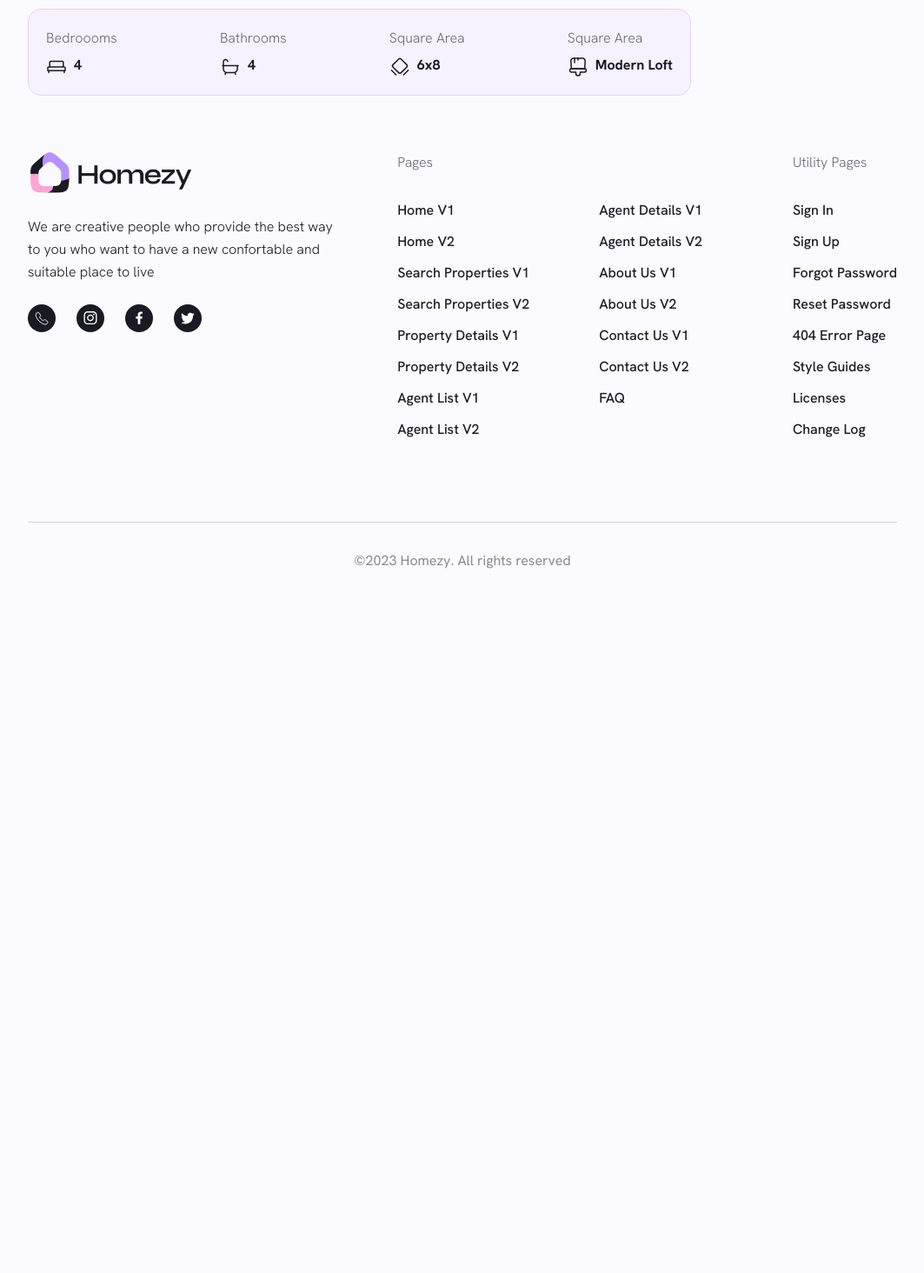
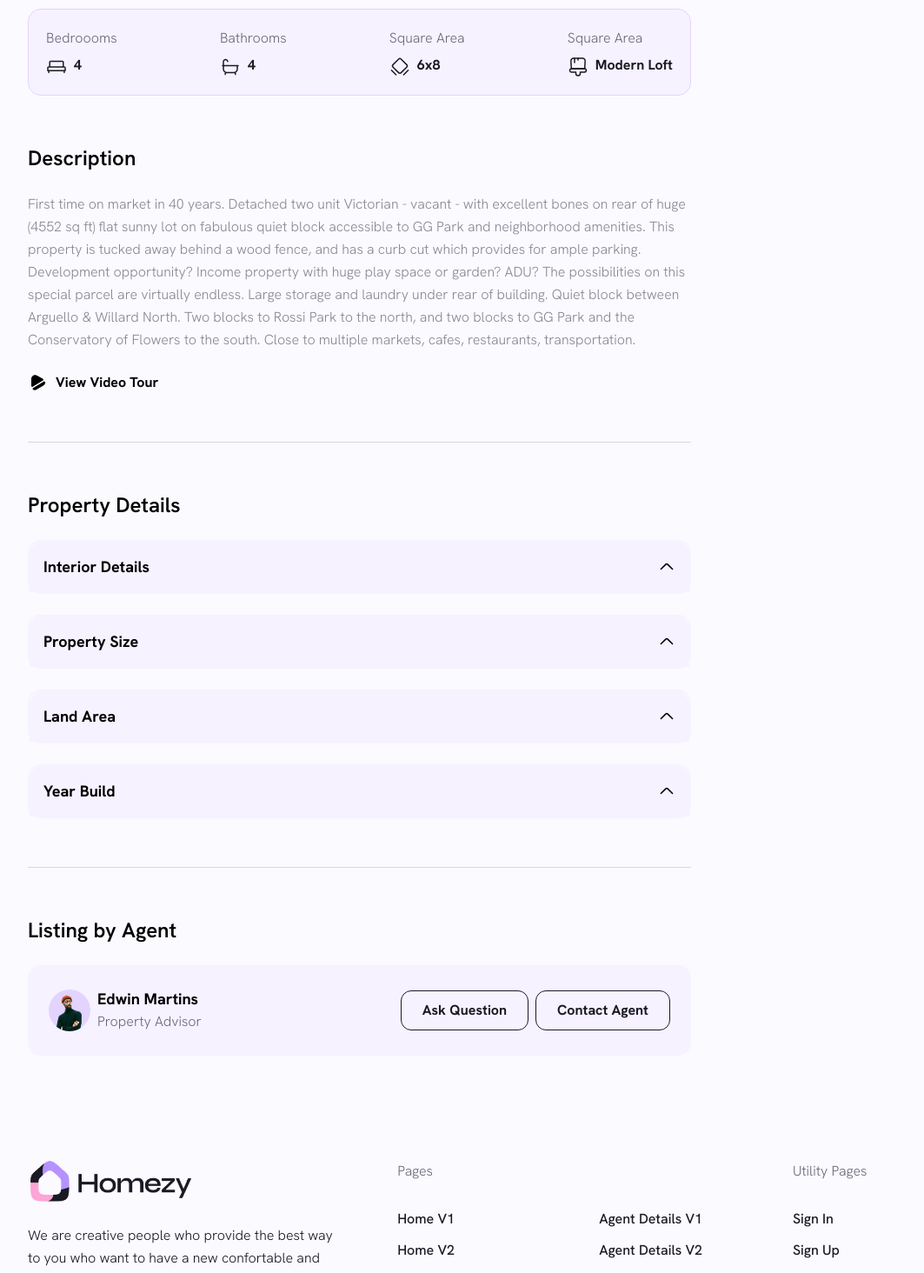
Before and after one commit to adeliamj/homezy, a Next.js app: page /property-detail/1 in a window 1280 px wide. Shown: the part 844-2308 px from the top of the page at 87% size, without its empty margins (108-1171 px from the left). Before the commit the page ends 1533 px from the top, so only its background shows below. Built offline with nearby package versions, Linux system fonts and the light colour scheme.

Commit message:
feat(property-detail): add description, property detail, and listing agent section

```diff
--- /dev/null
+++ b/src/app/api/property-detail/route.ts
@@ -0,0 +1,92 @@
+import { NextResponse } from "next/server";
+
+export async function GET() {
+  const dropdownData = [
+    {
+      title: "Interior Details",
+      sections: [
+        {
+          subtitle: "Interior Details",
+          items: ["Basement: Partial, Storage Space", "Number of Rooms: 10"],
+        },
+        {
+          subtitle: "Beds & Baths",
+          items: ["Bedrooms: 5", "Bathrooms: 5"],
+        },
+        {
+          subtitle: "Dimensions and Layout",
+          items: ["Living Area: 2500 Square Feet"],
+        },
+        {
+          subtitle: "Heating & Cooling",
+          items: ["Heating: Central", "Has Heating", "Heating Fuel: Central"],
+        },
+      ],
+    },
+    {
+      title: "Property Size",
+      sections: [
+        {
+          subtitle: "Interior Details",
+          items: ["Basement: Partial, Storage Space", "Number of Rooms: 10"],
+        },
+        {
+          subtitle: "Beds & Baths",
+          items: ["Bedrooms: 5", "Bathrooms: 5"],
+        },
+        {
+          subtitle: "Dimensions and Layout",
+          items: ["Living Area: 2500 Square Feet"],
+        },
+        {
+          subtitle: "Heating & Cooling",
+          items: ["Heating: Central", "Has Heating", "Heating Fuel: Central"],
+        },
+      ],
+    },
+    {
+      title: "Land Area",
+      sections: [
+        {
+          subtitle: "Interior Details",
+          items: ["Basement: Partial, Storage Space", "Number of Rooms: 10"],
+        },
+        {
+          subtitle: "Beds & Baths",
+          items: ["Bedrooms: 5", "Bathrooms: 5"],
+        },
+        {
+          subtitle: "Dimensions and Layout",
+          items: ["Living Area: 2500 Square Feet"],
+        },
+        {
+          subtitle: "Heating & Cooling",
+          items: ["Heating: Central", "Has Heating", "Heating Fuel: Central"],
+        },
+      ],
+    },
+    {
+      title: "Year Build",
+      sections: [
+        {
+          subtitle: "Interior Details",
+          items: ["Basement: Partial, Storage Space", "Number of Rooms: 10"],
+        },
+        {
+          subtitle: "Beds & Baths",
+          items: ["Bedrooms: 5", "Bathrooms: 5"],
+        },
+        {
+          subtitle: "Dimensions and Layout",
+          items: ["Living Area: 2500 Square Feet"],
+        },
+        {
+          subtitle: "Heating & Cooling",
+          items: ["Heating: Central", "Has Heating", "Heating Fuel: Central"],
+        },
+      ],
+    },
+  ];
+
+  return NextResponse.json(dropdownData);
+}
--- /dev/null
+++ b/src/app/components/fragments/CardDropdownDetail.tsx
@@ -0,0 +1,59 @@
+"use client";
+
+import React, { useState } from "react";
+import ArrowUp from "assets/icons/arrow-up.svg";
+
+export interface CardDropdownSection {
+  subtitle: string;
+  items: string[];
+}
+
+interface CardDropdownDetailProps {
+  title: string;
+  sections: CardDropdownSection[];
+}
+
+const CardDropdownDetail: React.FC<CardDropdownDetailProps> = ({ title, sections }) => {
+  const [isOpen, setIsOpen] = useState(false);
+  const toggleDropdown = () => setIsOpen((prev) => !prev);
+
+  return (
+    <div className="w-full border-2 border-brand-lavender-20 rounded-15">
+      <button
+        onClick={toggleDropdown}
+        className="w-full bg-brand-lavender-20 p-16 flex flex-row items-center justify-between rounded-t-15"
+      >
+        <p className="font-hanken text-lg-bold">{title}</p>
+        <ArrowUp
+          className={`w-20 h-20 transition-transform duration-300 ${
+            isOpen ? "rotate-180" : "rotate-0"
+          }`}
+        />
+      </button>
+
+      {isOpen && (
+        <div className="bg-secondary-white rounded-b-15 p-16">
+          {sections.map((section, index) => (
+            <div
+              key={index}
+              className={`pt-${index === 0 ? "0" : "16"} flex flex-col gap-8 pb-16 ${
+                index !== sections.length - 1 ? "border-b border-secondary-dark-20" : ""
+              }`}
+            >
+              <p className="text-normal-regular text-secondary-dark-80">{section.subtitle}</p>
+              <ul className="list-disc list-outside pl-16 text-normal-bold flex flex-col md:flex-row gap-8 flex-wrap">
+                {section.items.map((item, i) => (
+                  <li key={i} className="w-274">
+                    {item}
+                  </li>
+                ))}
+              </ul>
+            </div>
+          ))}
+        </div>
+      )}
+    </div>
+  );
+};
+
+export default CardDropdownDetail;
--- a/src/app/components/fragments/CardProperty2.tsx
+++ b/src/app/components/fragments/CardProperty2.tsx
@@ -62,7 +62,7 @@ const CardBenefit: React.FC<CardPropertyProps> = ({ property }) => {
         <div className="w-full flex flex-grow justify-between border-t border-t-brand-lavender-40 pt-16 px-16 mt-16 ">
           {items.map((item, index) => (
             <div key={index}>
-              <div className="flex text-small-regular gap-8">
+              <div className="flex text-sm-regular gap-8">
                 <div className="text-secondary-dark-100">{item.icon}</div>
                 <div className="text-secondary-dark-80">{item.value}</div>
               </div>
--- a/src/app/property-detail/[slug]/page.tsx
+++ b/src/app/property-detail/[slug]/page.tsx
@@ -1,4 +1,6 @@
-import React from "react";
+"use client";
+
+import React, { useEffect, useState } from "react";
 import ArrowLeft from "assets/icons/arrow-left.svg";
 import Image from "next/image";
 import Property1 from "assets/images/property-1.png";
@@ -12,8 +14,38 @@ import Bed from "@/assets/icons/bed.svg";
 import Bath from "@/assets/icons/bath.svg";
 import SurfaceArea from "@/assets/icons/surface-area.svg";
 import Repair from "@/assets/icons/repair.svg";
+import Play from "@/assets/icons/play.svg";
+import ProfilePerson2 from "@/assets/images/profile-person-2.png";
+
+import CardDropdownDetail from "@/app/components/fragments/CardDropdownDetail";
+
+type DropdownSection = {
+  subtitle: string;
+  items: string[];
+};
+
+type DropdownData = {
+  title: string;
+  sections: DropdownSection[];
+};
 
 const page = () => {
+  const [dropdownData, setDropdownData] = useState<DropdownData[]>([]);
+
+  useEffect(() => {
+    const fetchData = async () => {
+      try {
+        const res = await fetch("/api/property-detail");
+        const data = await res.json();
+        setDropdownData(data);
+      } catch (error) {
+        console.error("Failed to fetch property details:", error);
+      }
+    };
+
+    fetchData();
+  }, []);
+
   const items = [
     {
       icon: <Bed className="w-24 h-24" />,
@@ -98,8 +130,8 @@ const page = () => {
             />
           </div>
         </div>
-        <div className="md:w-763">
-          <div className='flex flex-col gap-32'>
+        <div className="md:w-763 flex flex-col gap-56">
+          <div className="flex flex-col gap-32">
             <div className="flex flex-col gap-24 md:flex-row justify-between">
               <div className="flex flex-col gap-8">
                 <div className="text-syne text-heading-3-mobile lg:text-heading-3 no-whitespace">
@@ -133,6 +165,81 @@ const page = () => {
               ))}
             </div>
           </div>
+          <div className="border-b border-secondary-dark-20 pb-56 gap-24 flex flex-col">
+            <div className="font-hanken text-heading-5-mobile md:text-heading-5">
+              Description
+            </div>
+            <div className="text-secondary-dark-60 text-sm-regular md:text-normal-regular">
+              First time on market in 40 years. Detached two unit Victorian -
+              vacant - with excellent bones on rear of huge (4552 sq ft) flat
+              sunny lot on fabulous quiet block accessible to GG Park and
+              neighborhood amenities. This property is tucked away behind a wood
+              fence, and has a curb cut which provides for ample parking.
+              Development opportunity? Income property with huge play space or
+              garden? ADU? The possibilities on this special parcel are
+              virtually endless. Large storage and laundry under rear of
+              building. Quiet block between Arguello & Willard North. Two blocks
+              to Rossi Park to the north, and two blocks to GG Park and the
+              Conservatory of Flowers to the south. Close to multiple markets,
+              cafes, restaurants, transportation.
+            </div>
+            <div className="flex flex-row gap-8 items-center">
+              <Play className="w-24 h-24" />
+              <p className="font-hanken text-normal-bold">View Video Tour</p>
+            </div>
+          </div>
+          <div className="border-b border-secondary-dark-20 pb-56 gap-24 flex flex-col">
+            <div className="font-hanken text-heading-5-mobile md:text-heading-5">
+              Property Details
+            </div>
+            {dropdownData.map((data, index) => (
+              <CardDropdownDetail
+                key={index}
+                title={data.title}
+                sections={data.sections}
+              />
+            ))}
+          </div>
+          <div className="pb-56 gap-24 flex flex-col">
+            <div className="font-hanken text-heading-5-mobile md:text-heading-5">
+              Listing by Agent
+            </div>
+            <div className="bg-brand-lavender-20 flex flex-col md:flex-row gap-32 justify-between rounded-15 px-24 py-26">
+              <div className="gap-8 flex items-center ">
+                <div className="bg-brand-lavender-40 w-48 h-48 rounded-full item overflow-hidden">
+                  <Image
+                    src={ProfilePerson2}
+                    width={48}
+                    height={48}
+                    alt="Logo"
+                    className="w-48 h-48"
+                  />
+                </div>
+                <div>
+                  <div className="text-lg-bold">Edwin Martins</div>
+                  <div className="text-normal-regular text-secondary-dark-80">
+                    Property Advisor
+                  </div>
+                </div>
+              </div>
+              <div className="flex flex-col md:flex-row gap-16 md:gap-8 items-center">
+                <Button
+                  variant="primary"
+                  mobileSize="sm"
+                  desktopSize="md"
+                  text="Ask Question"
+                  className='w-full md:w-fit'
+                />
+                <Button
+                  variant="primary"
+                  mobileSize="sm"
+                  desktopSize="md"
+                  text="Contact Agent"
+                  className='w-full md:w-fit'
+                />
+              </div>
+            </div>
+          </div>
         </div>
       </div>
     </div>
--- a/tailwind.config.js
+++ b/tailwind.config.js
@@ -165,6 +165,7 @@ module.exports = {
       260: toRem(260),
       264: toRem(264),
       270: toRem(270),
+      274: toRem(274),
       280: toRem(280),
       282: toRem(282),
       287: toRem(287),
```
Also changed, not shown: src/assets/icons/arrow-up.svg (added), src/assets/icons/play.svg (added).
